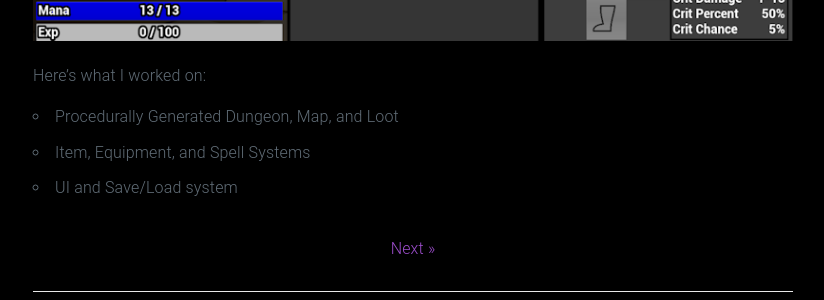
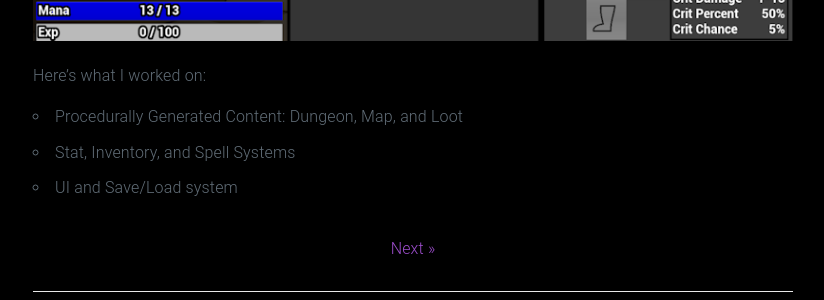
Before and after one commit to hrimfisk/hrimfisk.github.io, a Jekyll site: the page built from _posts/2022-10-09-newest-game.md, in a window 1280 px wide. Shown: the part 745-1045 px from the top of the page, without its empty margins (227-1051 px from the left). Built offline with Jekyll 4.4.1, drawn with Linux system fonts in a browser that asks for light colours.

Commit message:
Update 2022-10-09-newest-game.md
updated what i worked on

```diff
--- a/_posts/2022-10-09-newest-game.md
+++ b/_posts/2022-10-09-newest-game.md
@@ -9,6 +9,6 @@ preview: /assets/project_rogue_preview.png
 ![Picture 1](/assets/project_rogue.png)
 
 Here's what I worked on:
-* Procedurally Generated Dungeon, Map, and Loot
-* Item, Equipment, and Spell Systems
+* Procedurally Generated Content: Dungeon, Map, and Loot
+* Stat, Inventory, and Spell Systems
 * UI and Save/Load system
```
